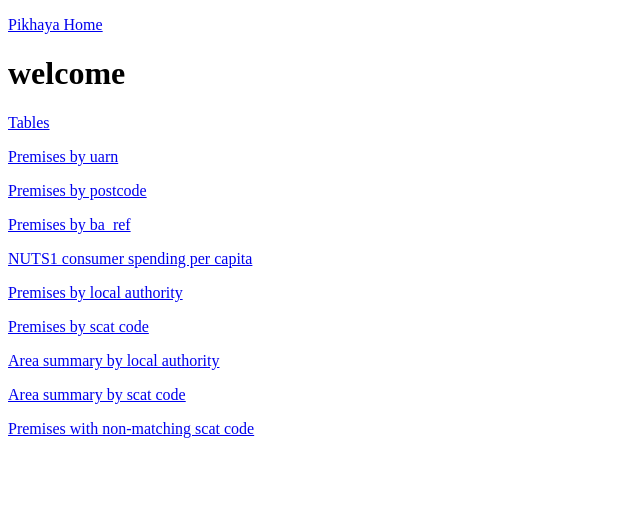
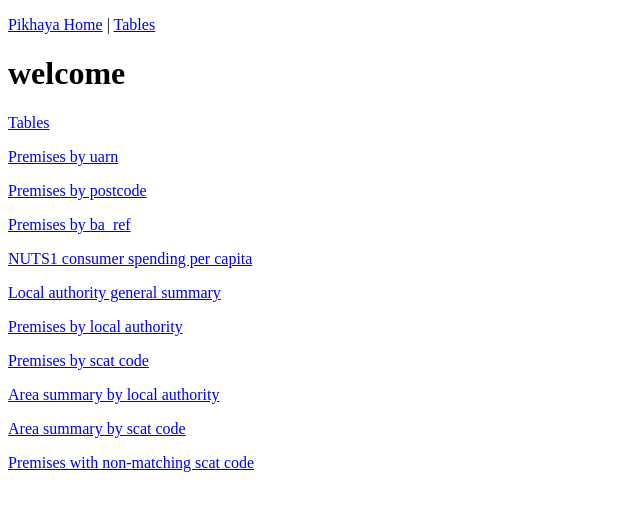
Before and after one commit to tobes/munge, a Flask app: page / in a window 1280 px wide. Shown: the top 511 px of the page, without its empty margins (0-640 px from the left). Run offline with Flask 2, Linux system fonts and the light colour scheme; parts of the project's set-up code (start-up, migrations or seed data) failed here and were passed over.

Commit message:
update links in templates

```diff
--- a/munge/templates/base.html
+++ b/munge/templates/base.html
@@ -130,7 +130,7 @@
 
 <body>
   <p><a href="{{ url_for('home') }}">Pikhaya Home</a>
-  </p>
+|  <a href="{{ url_for('tables') }}">Tables</a></p>
   {% block content %} {% endblock %}
 </body>
 
--- a/munge/templates/home.html
+++ b/munge/templates/home.html
@@ -9,6 +9,7 @@
 <p><a href="{{ url_for('postcode_premises') }}">Premises by postcode</a></p>
 <p><a href="{{ url_for('ba_ref_premises') }}">Premises by ba_ref</a></p>
 <p><a href="{{ url_for('spending_nuts1_list') }}">NUTS1 consumer spending per capita</a></p>
+<p><a href="{{ url_for('la_sum_list') }}">Local authority general summary</a></p>
 <p><a href="{{ url_for('la_list') }}">Premises by local authority</a></p>
 <p><a href="{{ url_for('scat_list') }}">Premises by scat code</a></p>
 <p><a href="{{ url_for('la_areas_list') }}">Area summary by local authority</a></p>
```
